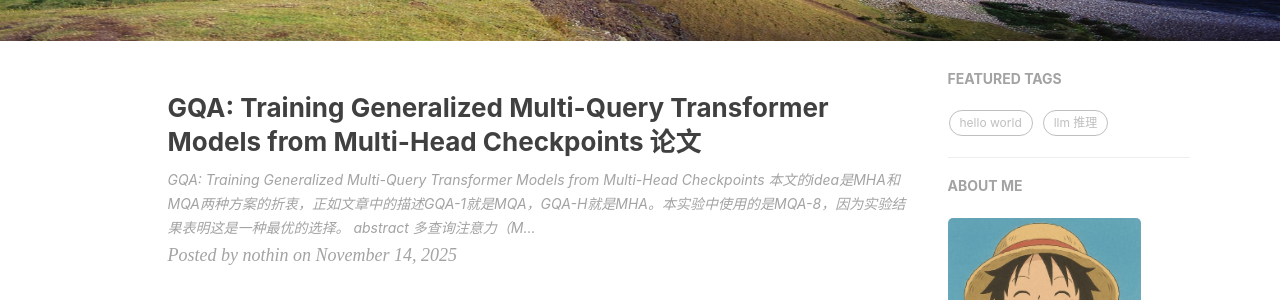
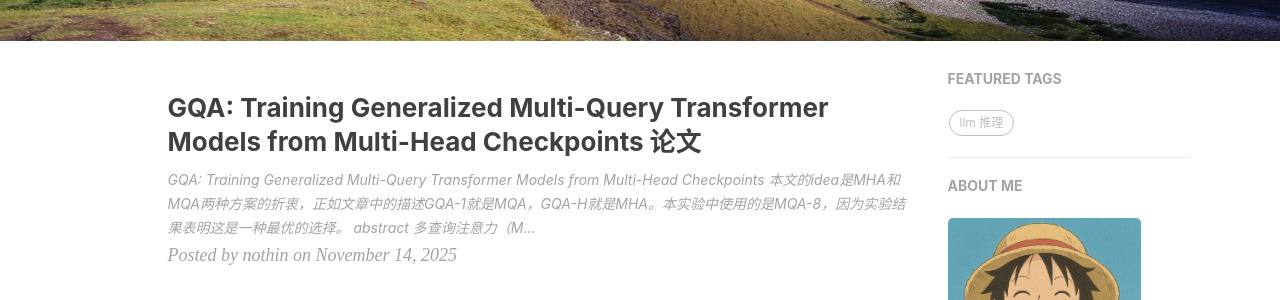
Before and after one commit to Nothiny/Nothiny.github.io, a Jekyll site: the page built from index.html, in a window 1280 px wide. Shown: the part 377-677 px from the top of the page. Built offline with Jekyll 4.4.1, drawn with Linux system fonts in a browser that asks for light colours; nearby versions of some CDN libraries; the list of posts is cut into pages by our own code; comment, search, counter and statistics services are not loaded.

Commit message:
Update 2025-11-14-Multi-Query-Transformer-Models.md

```diff
--- a/_posts/2025-11-14-Multi-Query-Transformer-Models.md
+++ b/_posts/2025-11-14-Multi-Query-Transformer-Models.md
@@ -3,7 +3,7 @@
 date:       2025-11-14 12:00:00
 header-img: img/posts-img/wallhaven-1.jpg
 tags:
-    - hello world
+    - llm 推理
 ---
 
 > GQA: Training Generalized Multi-Query Transformer Models from Multi-Head Checkpoints
```
